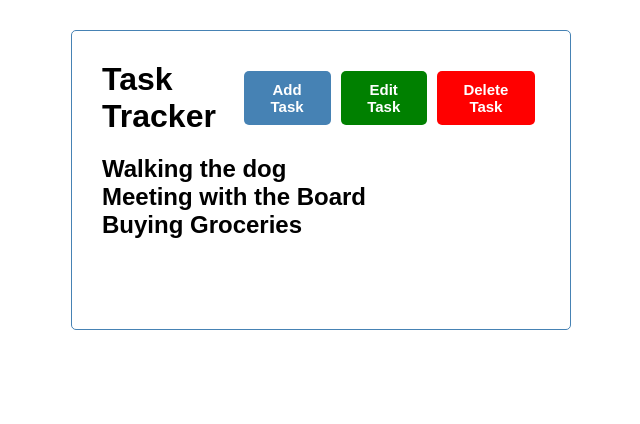
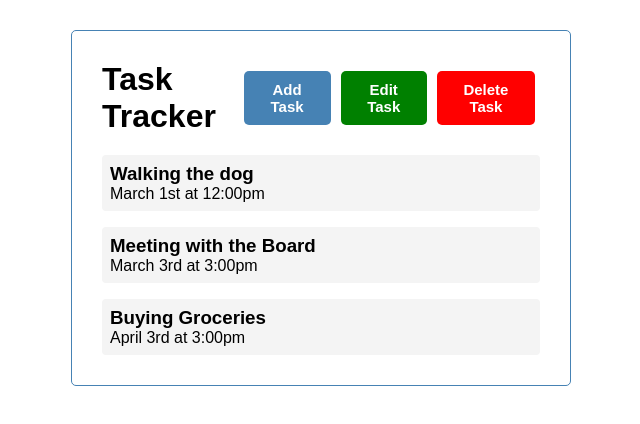
Before and after one commit to CaimeoAI/vuejscli, a Vue app: page / in a window 1280 px wide. Shown: the top 424 px of the page, without its empty margins (319-959 px from the left). Built offline with nearby package versions, Linux system fonts and the light colour scheme.

Commit message:
created individual task component and gave it scoped styling

```diff
--- /dev/null
+++ b/src/components/Task.vue
@@ -0,0 +1,26 @@
+<template>
+    <div class="task">
+        <h3>{{task.text}}</h3>
+        <p>{{task.day}}</p>
+
+    </div>
+</template>
+
+<script>
+    export default {
+        name: 'TaskComp',
+        props: {
+            task: Object
+        }
+    }
+</script>
+
+<style scoped>
+    .task {
+        margin-top: 1rem;
+        padding: 0.5rem;
+        width :100%;
+        background-color: #f4f4f4;
+        border-radius: 4px;
+    }
+</style>
--- a/src/components/Tasks.vue
+++ b/src/components/Tasks.vue
@@ -1,13 +1,18 @@
 <template>
     <div :key="task.id" v-for="task in tasks">
-        <h2>{{task.text}}</h2>
+        <TaskComp :task='task'/>
     </div>
 </template>
 
 <script>
 
+import TaskComp from "./Task";
+
 export default {
     name: 'TasksComp',
+    components: {
+        TaskComp
+    },
     props: {
         tasks: Array,
     },
```
